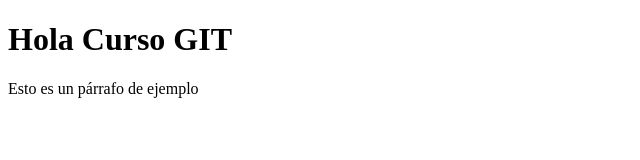
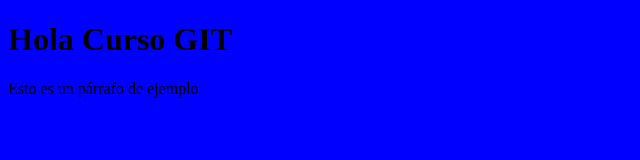
Before and after one commit to antonioeb/CursoGitPildorasInformaticas, a plain HTML site: page index.html in a window 1280 px wide. Shown: the whole page, without its empty margins (0-640 px from the left). Drawn offline with Linux system fonts and the light colour scheme.

Commit message:
Añadida hoja de estilos

```diff
--- /dev/null
+++ b/css/estilos.css
@@ -0,0 +1,3 @@
+body{
+    background-color: #00f;
+}
--- a/index.html
+++ b/index.html
@@ -4,6 +4,7 @@
     <meta charset="UTF-8">
     <meta name="viewport" content="width=device-width, initial-scale=1.0">
     <title>Document</title>
+    <link rel="stylesheet" href="css/estilos.css" type="text/css">
 </head>
 <body>
     <h1>Hola Curso GIT</h1>
```
Also changed, not shown: js/javascript.js (added).
